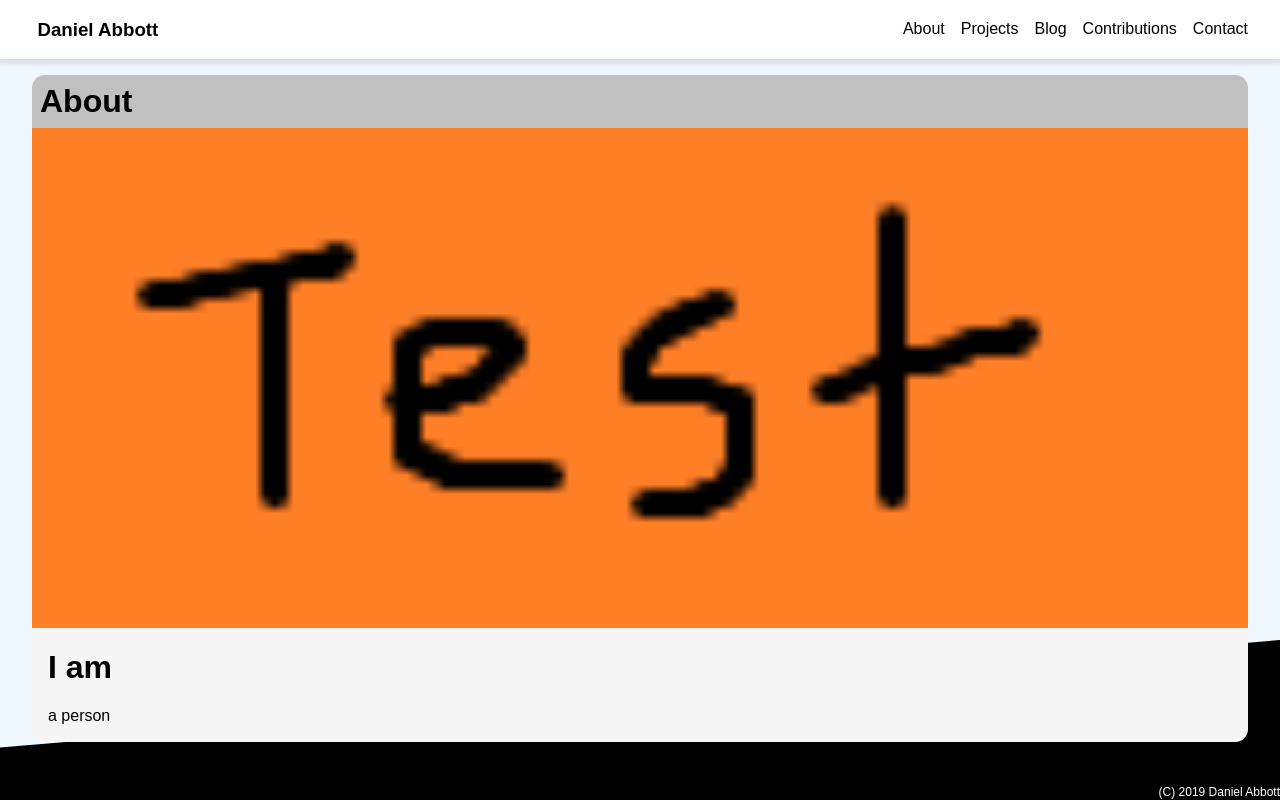
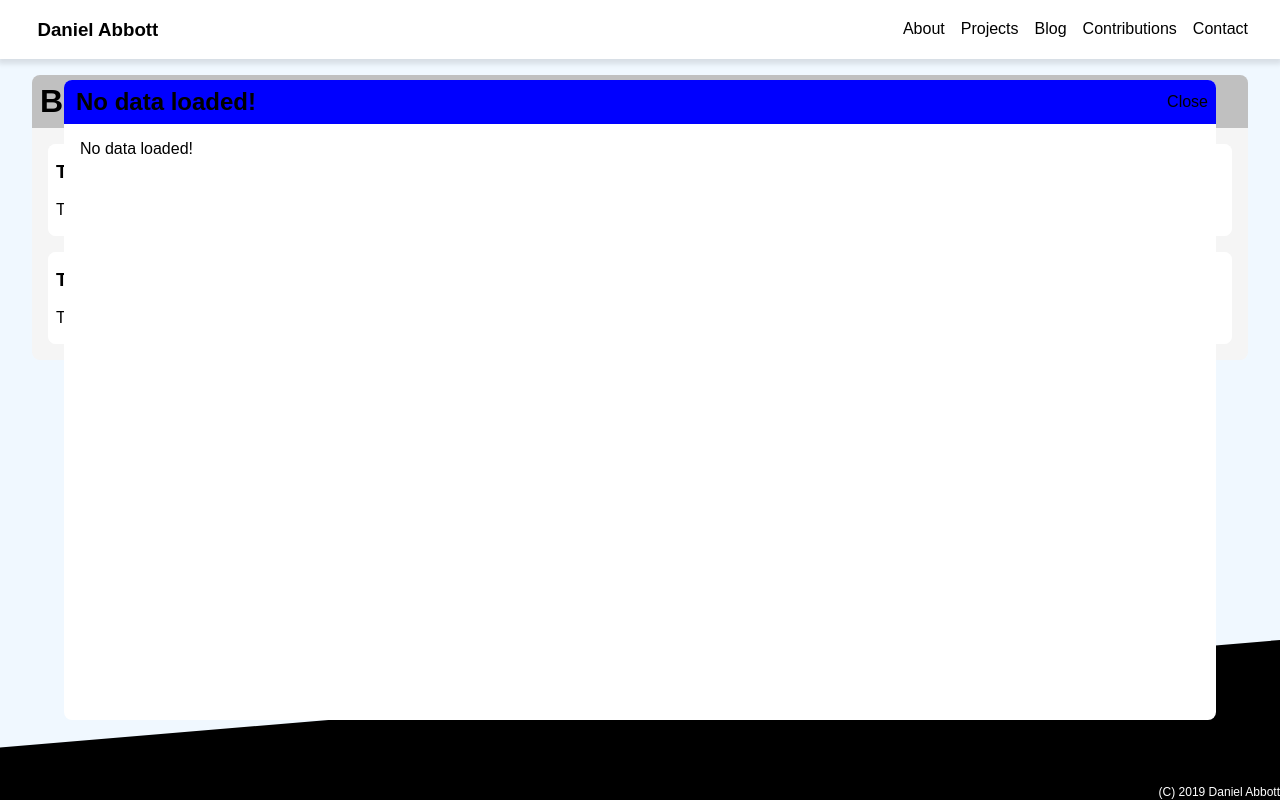
Before and after one commit to daniel-abbott/Portfolio2, a Svelte app: page / in a window 1280 px wide. Built offline with nearby package versions, Linux system fonts and the light colour scheme.

Commit message:
Modal action! - Added big text for scroll testing in modal. - Added additional universal style vars. - Some general cleanup.

```diff
--- a/src/App.svelte
+++ b/src/App.svelte
@@ -3,8 +3,9 @@
 	import Nav from './components/Nav.svelte';
 	import Main from './components/Main.svelte';
 	import Footer from './components/Footer.svelte';
+	import Modal from './components/Modal.svelte';
 
-	import { onMount } from 'svelte';
+	import { onMount, setContext } from 'svelte';
 
 	let intro = false;
 	let showApp = true;
@@ -16,9 +17,17 @@
 		BLOG: 2,
 		CONTRIB: 3,
 		CONTACT: 4
-	}
+	};
 
-	let currentState = appStates.ABOUT;
+	let currentState = appStates.BLOG;
+
+	let modalActive = true;
+	let modalData = {
+		image: null,
+        title: "No data loaded!",
+        description: "No data loaded!",
+        fullDescription: "No data loaded!"
+	}; // fallback data
 
 	// onMount(() => {
 	// 	intro = true;
@@ -30,10 +39,11 @@
 			showApp=true;
 		}, 1000);
 		//showApp = true;
-	}
+	};
 
 	const changeState = (state) => {
 		if (state === currentState) return;
+		if (modalActive) modalActive = false;
         // console.log(state);
         switch (state) {
             case 0:
@@ -55,7 +65,18 @@
 				currentState = appStates.ABOUT;
 				break;
         }
-    }
+	};
+
+	const activateModal = (data) => {
+		modalData = data;
+		modalActive = true;
+	};
+
+	const closeModal = () => {
+		modalActive = false;
+	};
+
+	setContext('activateModal', activateModal);
 </script>
 
 <style>
@@ -96,8 +117,11 @@
 		<Intro loadApp={loadApp} />
 	{/if}
 	{#if showApp}
-		<Nav changeState={changeState} currentState={currentState} appStates={appStates} />
-		<Main stateChangeDuration={stateChangeDuration} currentState={currentState} appStates={appStates} />
+		<Nav {changeState} {currentState} {appStates} />
+		<Main {stateChangeDuration} {currentState} {appStates} />
 		<Footer />
 	{/if}
+	{#if modalActive}
+		<Modal {closeModal} {modalData} />
+	{/if}
 </main>
--- a/src/components/Card.svelte
+++ b/src/components/Card.svelte
@@ -1,11 +1,12 @@
 <script>
     import { fade, fly } from 'svelte/transition';
+    import { getContext } from 'svelte';
 
     export let width = 100;
     export let height = 100;
-    export let image;
-    export let title;
-    export let description;
+    export let data;
+
+    const activateModal = getContext('activateModal');
 
     let hovered = false;
 </script>
@@ -36,15 +37,16 @@
         width: var(--width);
         height: var(--height);
         /* border: 1px solid white; */
-        border-radius: 0.8em;
+        border-radius: var(--standard-radius);
         overflow: hidden;
-        /* transform: scale(1.0); */
         box-shadow: 0;
+        cursor: pointer;
     }
     .card:hover {
-        /* animation-name: cardMouseEnter;
-        animation-duration: 0.5s; */
         box-shadow: var(--shadow);
+    }
+    .card:active {
+        transform: scale(0.99);
     }
     .card-text {
         background-color: inherit;
@@ -59,14 +61,14 @@
     }
 </style>
 
-<div on:mouseleave="{() => hovered=false}" on:mouseenter="{() => hovered=true}" in:fade="{{ delay: 800, duration: 800 }}" class="card" style="--width: {width}; --height: {height};">
-    {#if image}
-        <img src={image} alt="placeholder" width="100%" height="100%"/>
+<div on:click="{() => activateModal(data)}" on:mouseleave="{() => hovered=false}" on:mouseenter="{() => hovered=true}" in:fade="{{ delay: 800, duration: 800 }}" class="card" style="--width: {width}; --height: {height};">
+    {#if data.image}
+        <img src={data.image} alt="placeholder" width="100%" height="100%"/>
     {/if}
-    {#if hovered || !image}
+    {#if hovered || !data.image}
     <div transition:fly="{{ y:100, duration: 600 }}" class="card-text">
-        <h3 transition:fly="{{ y:100, duration: 800 }}">{title}</h3>
-        <p transition:fly="{{ y:100, duration: 1000 }}">{description}</p>
+        <h3 transition:fly="{{ y:100, duration: 800 }}">{data.title}</h3>
+        <p transition:fly="{{ y:100, duration: 1000 }}">{data.description}</p>
     </div>
     {/if}
 </div>
--- a/src/components/CardList.svelte
+++ b/src/components/CardList.svelte
@@ -23,15 +23,11 @@
         max-height: 90%;
         /* height: 100%; */
         /* margin-bottom: 1em; */
-        border-radius: 0.8em;
+        border-radius: var(--standard-radius);
         z-index: 1;
-        overflow-y: auto;
-        overflow-x: hidden;
+        overflow: hidden;
     }
     .cardList-title {
-        z-index: 2;
-        position: sticky;
-        top: 0;
         background-color: var(--main-header-color);
         padding: 0.5em;
         color: var(--main-title-color);
@@ -43,6 +39,7 @@
         justify-content: space-between;
         padding: 0.5em;
         color: var(--main-text-color);
+        overflow: auto;
     }
     h1 {
         margin: 0;
@@ -55,7 +52,7 @@
     </div>
     <div class="cardList-cards">
         {#each cards as card, i}
-            <Card width={cardWidth} height={cardHeight} image={card.image} title={card.title} description={card.description} />
+            <Card width={cardWidth} height={cardHeight} data={card} />
         {/each}
     </div>
 </section>
--- a/src/components/Main.svelte
+++ b/src/components/Main.svelte
@@ -29,14 +29,14 @@
 
 <main transition:fly="{{ y: 100, delay: 800, duration: 800 }}">
     {#if currentState === appStates.ABOUT}
-        <TextBlock stateChangeDuration={stateChangeDuration} id="about" title="About" textObject={about} />
+        <TextBlock {stateChangeDuration} id="about" title="About" textObject={about} />
     {:else if currentState === appStates.PROJECTS}
-        <CardList stateChangeDuration={stateChangeDuration} id="projects" title="Projects" cardObject={projects} />
+        <CardList {stateChangeDuration} id="projects" title="Projects" cardObject={projects} />
     {:else if currentState === appStates.BLOG}
-        <CardList stateChangeDuration={stateChangeDuration} id="blog" title="Blog" cardObject={blog} />
+        <CardList {stateChangeDuration} id="blog" title="Blog" cardObject={blog} />
     {:else if currentState === appStates.CONTRIB}
-        <CardList stateChangeDuration={stateChangeDuration} id="contrib" title="Contributions" cardObject={contributions} />
+        <CardList {stateChangeDuration} id="contrib" title="Contributions" cardObject={contributions} />
     {:else if currentState === appStates.CONTACT}
-        <TextBlock stateChangeDuration={stateChangeDuration} id="contact" title="Contact" />
+        <TextBlock {stateChangeDuration} id="contact" title="Contact" />
     {/if}
 </main>
--- /dev/null
+++ b/src/components/Modal.svelte
@@ -0,0 +1,89 @@
+<script>
+    import { scale } from 'svelte/transition';
+    import { quintOut } from 'svelte/easing';
+
+    export let modalData;
+    export let closeModal;
+</script>
+
+<style>
+    @keyframes mouseOver {
+        from {
+            color: var(--nav-text-color);
+        }
+        to {
+            color: var(--nav-highlight-color);
+        }
+    }
+    @keyframes mouseLeave {
+        from {
+            color: var(--nav-highlight-color);
+        }
+        to {
+            color: var(--nav-text-color);
+        }
+    }
+    .modal {
+        display: flex;
+        flex-flow: column nowrap;
+        align-items: center;
+        width: 90%;
+        height: 80%;
+        position: absolute;
+        top: 50%;
+        left: 50%;
+        transform: translate(-50%, -50%);
+        z-index: 100;
+        background-color: var(--secondary-body-color);
+        color: var(--secondary-text-color);
+        border-radius: var(--standard-radius);
+        overflow: hidden;
+    }
+    .modal-title {
+        width: 100%;
+        background-color: blue;
+        display: flex;
+        align-items: center;
+        justify-content: space-between;
+        padding: 0.5em;
+    }
+    .modal-close {
+        cursor: pointer;
+        animation-name: mouseLeave;
+        animation-duration: 0.2s;
+        padding-right: 0.5em;
+    }
+    .modal-close:hover {
+        animation-name: mouseOver;
+        animation-duration: 0.2s;
+        color: var(--nav-highlight-color);
+    }
+    .modal-text {
+        display: flex;
+        flex-flow: row wrap;
+        /* padding-left: 1em; */
+        /* padding-right: 1em; */
+        /* background-color: red; */
+        overflow: auto;
+        width: 100%;
+        height: 100%;
+    }
+    h2 {
+        margin: 0;
+        padding-left: 0.5em;
+    }
+    p {
+        padding-left: 1em;
+        padding-right: 1em;
+    }
+</style>
+
+<div class="modal" transition:scale="{{ duration: 800, easing: quintOut }}">
+    <div class="modal-title">
+        <h2>{modalData.title}</h2>
+        <span class="modal-close" on:click={closeModal}>Close</span>
+    </div>
+    <div class="modal-text">
+        <p>{@html modalData.fullDescription}</p>
+    </div>
+</div>
--- a/src/components/TextBlock.svelte
+++ b/src/components/TextBlock.svelte
@@ -11,12 +11,11 @@
     .textblock {
         display: flex;
         flex-flow: column wrap;
-
         position: absolute;
         top: 0;
         width: 95%;
         /* margin-bottom: 1em; */
-        border-radius: 0.8em;
+        border-radius: var(--standard-radius);
         z-index: 1;
         overflow: hidden;
     }
```
Also changed, not shown: src/data/blog.js (+14 -1 lines), public/normalize.css.
